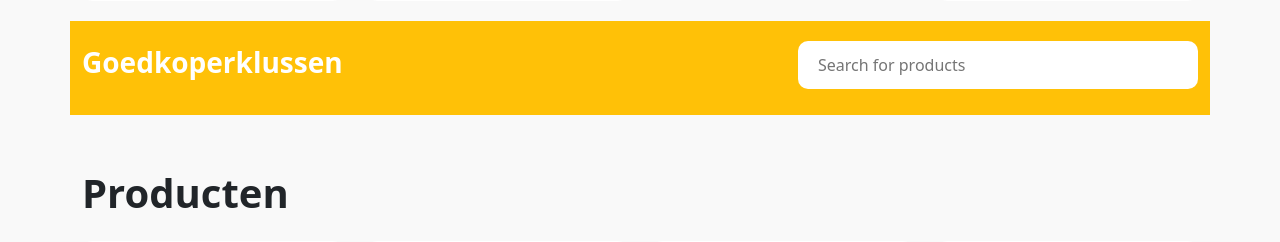
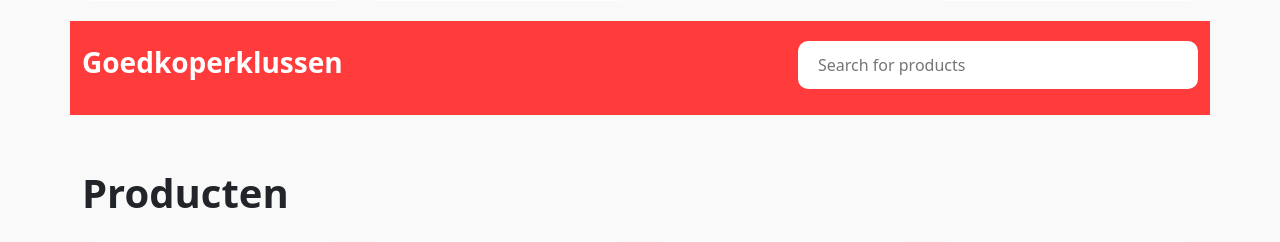
Before and after one commit to ferzee/goedkoperklussen, a Django app: page / in a window 1280 px wide. Shown: the part 5248-5490 px from the top of the page. Run offline with Django 5.2, Linux system fonts and the light colour scheme; data comes from the database, SQL or seed files in the repository; some libraries are stand-ins or nearby versions.

Commit message:
Changed style.

```diff
--- a/static/css/styles.css
+++ b/static/css/styles.css
@@ -1,10 +1,3 @@
-/*
-    primary-color: #005b96;
-    secundary-color: #FF6F61;
-    off color: #D3D3D3;
-
-8*/
-
 /*//////////////////////////////////////////////////
 //                                                //
 //               Header styling                   //
@@ -12,7 +5,7 @@
 //////////////////////////////////////////////////*/
 
 .app-header {
-    background-color: #FFC107;
+    background-color: #FF3B3B;
     padding: 20px 0 16px;
     margin-bottom: 30px;
 }
@@ -57,7 +50,7 @@ a {
 }
 
 .discount-price {
-    color: red !important;
+    color: #FF3B3B !important;
 }
 
 .product-img {
```
